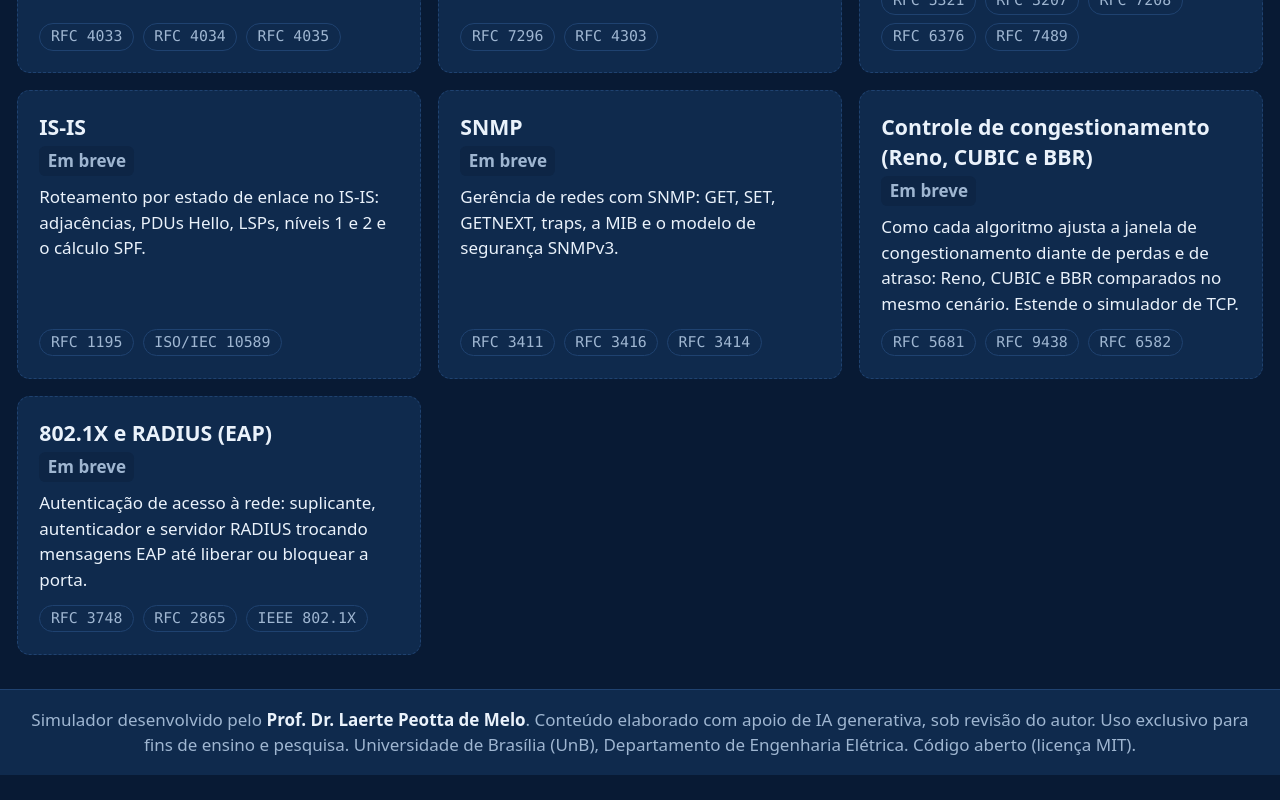
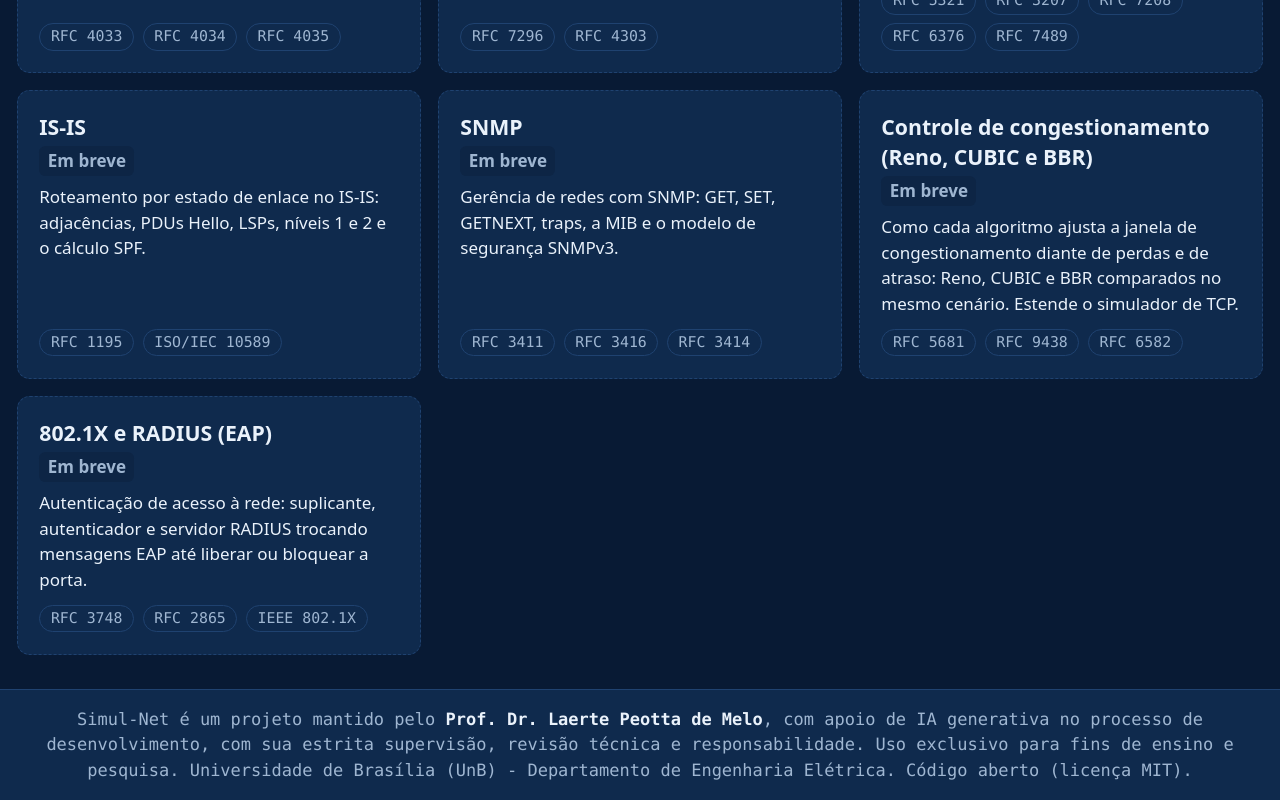
Before and after one commit to emanuel-bs/simul-net, a React (Vite) app: page / in a window 1280 px wide. Shown: the part 2731-3531 px from the top of the page. Before the commit the page ends 3506 px from the top, so only its background shows below. Built offline with nearby package versions, Linux system fonts and the light colour scheme.

Commit message:
feat(rodape): novo texto de credito com apoio de IA sob supervisao do autor, em fonte monoespacada

```diff
--- a/public/sims/bgp-simulator.html
+++ b/public/sims/bgp-simulator.html
@@ -271,11 +271,11 @@
   .tag-sys{color:var(--muted);}
   .tag-fail{color:var(--red);}
 
-  .footer-credit{
+  .footer-credit{font-family:ui-monospace,SFMono-Regular,Menlo,Consolas,"Liberation Mono",monospace;
     flex:0 0 auto;
     text-align:center;color:var(--muted);font-size:12px;line-height:1.5;letter-spacing:0.01em;
   }
-  .footer-credit strong{color:var(--ink);font-weight:600;}
+  .footer-credit strong{color:var(--ink);font-weight:700;}
 
   @media (max-width:960px){
     html,body{height:auto;overflow:visible;}
@@ -580,9 +580,7 @@
   </section>
 
   <footer class="footer-credit">
-    Simulador desenvolvido pelo <strong>Prof. Dr. Laerte Peotta de Melo</strong>.<br>
-    Conteúdo elaborado com apoio de IA generativa, sob revisão do autor.<br>
-    Uso exclusivo para fins de ensino e pesquisa.
+    Simulador desenvolvido pelo <strong>Prof. Dr. Laerte Peotta de Melo</strong>, com apoio de IA generativa no processo de desenvolvimento, com sua estrita supervisão, revisão técnica e responsabilidade. Uso exclusivo para fins de ensino e pesquisa. Universidade de Brasília (UnB) - Departamento de Engenharia Elétrica.
   </footer>
 </div>
 
--- a/public/sims/mpls-simulator.html
+++ b/public/sims/mpls-simulator.html
@@ -226,11 +226,11 @@
   .tag-fail{color:var(--red);}
   .tag-sys{color:var(--muted);}
 
-  .footer-credit{
+  .footer-credit{font-family:ui-monospace,SFMono-Regular,Menlo,Consolas,"Liberation Mono",monospace;
     flex:0 0 auto;
     text-align:center;color:var(--muted);font-size:12px;line-height:1.5;letter-spacing:0.01em;
   }
-  .footer-credit strong{color:var(--ink);font-weight:600;}
+  .footer-credit strong{color:var(--ink);font-weight:700;}
 
   @media (max-width:960px){
     html,body{height:auto;overflow:visible;}
@@ -504,9 +504,7 @@
   </section>
 
   <footer class="footer-credit">
-    Simulador desenvolvido pelo <strong>Prof. Dr. Laerte Peotta de Melo</strong>.<br>
-    Conteúdo elaborado com apoio de IA generativa, sob revisão do autor.<br>
-    Uso exclusivo para fins de ensino e pesquisa.
+    Simulador desenvolvido pelo <strong>Prof. Dr. Laerte Peotta de Melo</strong>, com apoio de IA generativa no processo de desenvolvimento, com sua estrita supervisão, revisão técnica e responsabilidade. Uso exclusivo para fins de ensino e pesquisa. Universidade de Brasília (UnB) - Departamento de Engenharia Elétrica.
   </footer>
 </div>
 
--- a/public/sims/router-simulator.html
+++ b/public/sims/router-simulator.html
@@ -192,11 +192,11 @@
   .ref-body table{margin:6px 0 10px;font-size:13.5px;}
 
   /* ---------- Footer credit ---------- */
-  .footer-credit{
+  .footer-credit{font-family:ui-monospace,SFMono-Regular,Menlo,Consolas,"Liberation Mono",monospace;
     flex:0 0 auto;
     text-align:center;color:var(--muted);font-size:12px;line-height:1.5;letter-spacing:0.01em;
   }
-  .footer-credit strong{color:var(--ink);font-weight:600;}
+  .footer-credit strong{color:var(--ink);font-weight:700;}
 
   @media (max-width:960px){
     html,body{height:auto;overflow:visible;}
@@ -439,9 +439,7 @@
   </section>
 
   <footer class="footer-credit">
-    Simulador desenvolvido pelo <strong>Prof. Dr. Laerte Peotta de Melo</strong>.<br>
-    Conteúdo elaborado com apoio de IA generativa, sob revisão do autor.<br>
-    Uso exclusivo para fins de ensino e pesquisa.
+    Simulador desenvolvido pelo <strong>Prof. Dr. Laerte Peotta de Melo</strong>, com apoio de IA generativa no processo de desenvolvimento, com sua estrita supervisão, revisão técnica e responsabilidade. Uso exclusivo para fins de ensino e pesquisa. Universidade de Brasília (UnB) - Departamento de Engenharia Elétrica.
   </footer>
 </div>
 
--- a/public/sims/tcp-udp-security-simulator.html
+++ b/public/sims/tcp-udp-security-simulator.html
@@ -222,11 +222,11 @@
   .ref-body code{font-family:'IBM Plex Mono',monospace;font-size:13px;color:var(--amber);}
   .ref-cols{display:grid;grid-template-columns:1fr 1fr;gap:8px 28px;}
 
-  .footer-credit{
+  .footer-credit{font-family:ui-monospace,SFMono-Regular,Menlo,Consolas,"Liberation Mono",monospace;
     flex:0 0 auto;
     text-align:center;color:var(--muted);font-size:12px;line-height:1.5;letter-spacing:0.01em;
   }
-  .footer-credit strong{color:var(--ink);font-weight:600;}
+  .footer-credit strong{color:var(--ink);font-weight:700;}
 
   /* Resposta a incidente */
   .ir{margin:6px 0 0;padding:0;list-style:none;}
@@ -467,9 +467,7 @@
   </section>
 
   <footer class="footer-credit">
-    Simulador desenvolvido pelo <strong>Prof. Dr. Laerte Peotta de Melo</strong>.<br>
-    Conteúdo elaborado com apoio de IA generativa, sob revisão do autor.<br>
-    Uso exclusivo para fins de ensino e pesquisa.
+    Simulador desenvolvido pelo <strong>Prof. Dr. Laerte Peotta de Melo</strong>, com apoio de IA generativa no processo de desenvolvimento, com sua estrita supervisão, revisão técnica e responsabilidade. Uso exclusivo para fins de ensino e pesquisa. Universidade de Brasília (UnB) - Departamento de Engenharia Elétrica.
   </footer>
 </div>
 
--- a/public/sims/tcp-udp-simulator.html
+++ b/public/sims/tcp-udp-simulator.html
@@ -192,8 +192,8 @@
   .tag-udp{color:var(--blue);}
   .tag-sys{color:var(--muted);}
 
-  .footer-credit{flex:0 0 auto;text-align:center;color:var(--muted);font-size:12px;line-height:1.5;letter-spacing:0.01em;}
-  .footer-credit strong{color:var(--ink);font-weight:600;}
+  .footer-credit{font-family:ui-monospace,SFMono-Regular,Menlo,Consolas,"Liberation Mono",monospace;flex:0 0 auto;text-align:center;color:var(--muted);font-size:12px;line-height:1.5;letter-spacing:0.01em;}
+  .footer-credit strong{color:var(--ink);font-weight:700;}
 
   @media (max-width:960px){
     html,body{height:auto;overflow:visible;}
@@ -655,9 +655,7 @@
   </section>
 
   <footer class="footer-credit">
-    Simulador desenvolvido pelo <strong>Prof. Dr. Laerte Peotta de Melo</strong>.<br>
-    Conteúdo elaborado com apoio de IA generativa, sob revisão do autor.<br>
-    Uso exclusivo para fins de ensino e pesquisa.
+    Simulador desenvolvido pelo <strong>Prof. Dr. Laerte Peotta de Melo</strong>, com apoio de IA generativa no processo de desenvolvimento, com sua estrita supervisão, revisão técnica e responsabilidade. Uso exclusivo para fins de ensino e pesquisa. Universidade de Brasília (UnB) - Departamento de Engenharia Elétrica.
   </footer>
 </div>
 
--- a/src/layouts/AppLayout.tsx
+++ b/src/layouts/AppLayout.tsx
@@ -52,9 +52,9 @@ export function AppLayout() {
       </main>
       {!workbench && (
       <footer className="border-t border-line bg-surface">
-        <p className="mx-auto max-w-7xl px-4 py-4 text-center text-base text-muted">
-          Simulador desenvolvido pelo <strong className="text-ink">Prof. Dr. Laerte Peotta de Melo</strong>. Conteúdo elaborado com apoio de IA generativa, sob revisão do autor. Uso exclusivo para fins de
-          ensino e pesquisa. Universidade de Brasília (UnB), Departamento de Engenharia Elétrica. Código aberto (licença MIT).
+        <p className="mx-auto max-w-7xl px-4 py-4 text-center font-mono text-base text-muted">
+          Simul-Net é um projeto mantido pelo <strong className="font-bold text-ink">Prof. Dr. Laerte Peotta de Melo</strong>, com apoio de IA generativa no processo de desenvolvimento, com sua estrita supervisão, revisão técnica e responsabilidade. Uso exclusivo para fins de ensino e pesquisa.
+          Universidade de Brasília (UnB) - Departamento de Engenharia Elétrica. Código aberto (licença MIT).
         </p>
       </footer>
       )}
--- a/src/sim-core/ui/Workbench.tsx
+++ b/src/sim-core/ui/Workbench.tsx
@@ -668,7 +668,7 @@ function Bench({ def }: Props) {
         </section>
 
         <footer className="footer-credit">
-          Simulador desenvolvido pelo <strong>Prof. Dr. Laerte Peotta de Melo</strong>.<br /> Conteúdo elaborado com apoio de IA generativa, sob revisão do autor.<br /> Uso exclusivo para fins de ensino e pesquisa.
+          Simulador desenvolvido pelo <strong>Prof. Dr. Laerte Peotta de Melo</strong>, com apoio de IA generativa no processo de desenvolvimento, com sua estrita supervisão, revisão técnica e responsabilidade. Uso exclusivo para fins de ensino e pesquisa. Universidade de Brasília (UnB) - Departamento de Engenharia Elétrica.
         </footer>
       </div>
     </div>
--- a/src/sim-core/ui/simnet.css
+++ b/src/sim-core/ui/simnet.css
@@ -155,8 +155,8 @@
 .simnet .tag-loss{color:var(--red-text);}
 .simnet .tag-udp{color:var(--blue);}
 .simnet .tag-sys{color:var(--muted);}
-.simnet .footer-credit{flex:0 0 auto;text-align:center;color:var(--muted);font-size:12px;line-height:1.5;letter-spacing:0.01em;}
-.simnet .footer-credit strong{color:var(--ink);font-weight:600;}
+.simnet .footer-credit{font-family:ui-monospace,SFMono-Regular,Menlo,Consolas,"Liberation Mono",monospace;flex:0 0 auto;text-align:center;color:var(--muted);font-size:12px;line-height:1.5;letter-spacing:0.01em;}
+.simnet .footer-credit strong{color:var(--ink);font-weight:700;}
 @media (max-width:960px){.simnet .app{height:auto;padding:12px 16px;}
 .simnet .workspace{grid-template-columns:1fr;grid-template-rows:none;}
 .simnet .ladder-wrap{height:460px;flex:none;}
```
